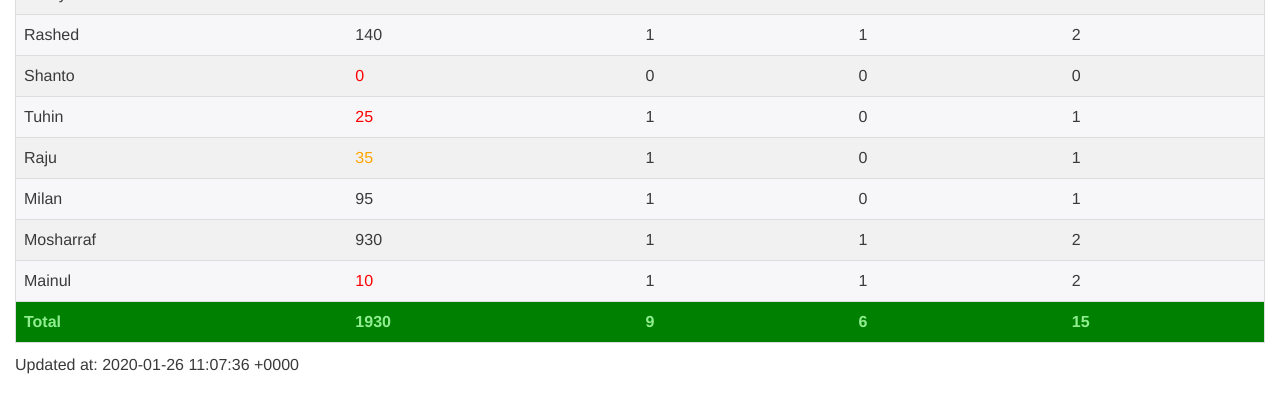
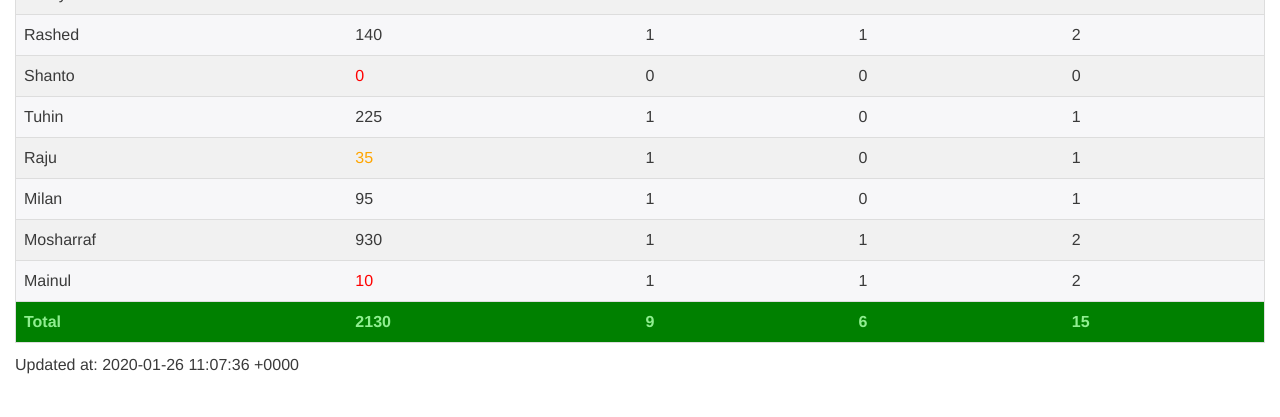
Before and after one commit to coderanwar/meals, a Jekyll site: the page built from index.html, in a window 1280 px wide. Shown: the part 451-868 px from the top of the page. Built offline with Jekyll 4.4.1, drawn with Linux system fonts in a browser that asks for light colours.

Commit message:
Update meals.yml

```diff
--- a/_data/meals.yml
+++ b/_data/meals.yml
@@ -30,7 +30,7 @@
       Night: 0
       TotalMeal: 0
     - Name: "Tuhin"
-      Balance: 25
+      Balance: 225
       Noon: 1
       Night: 0
       TotalMeal: 1
```
